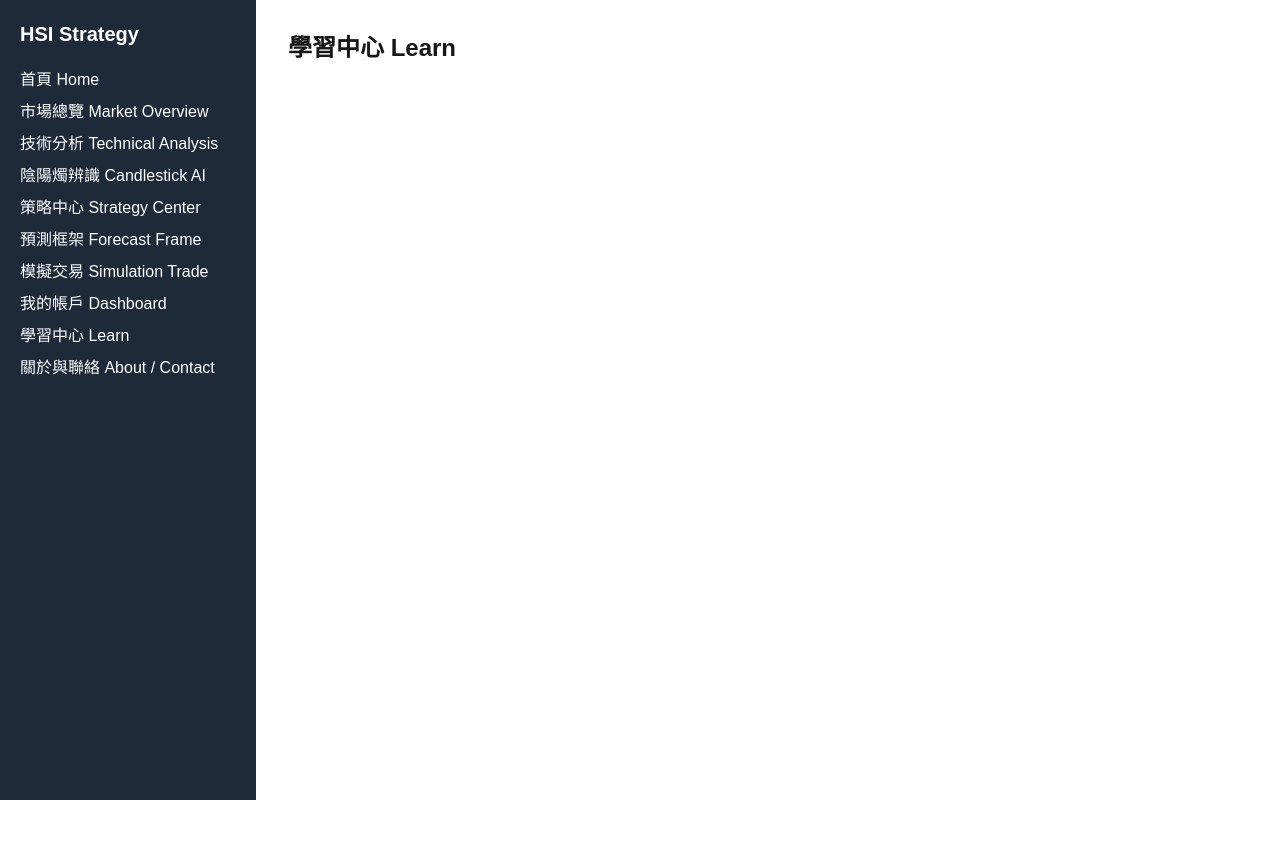
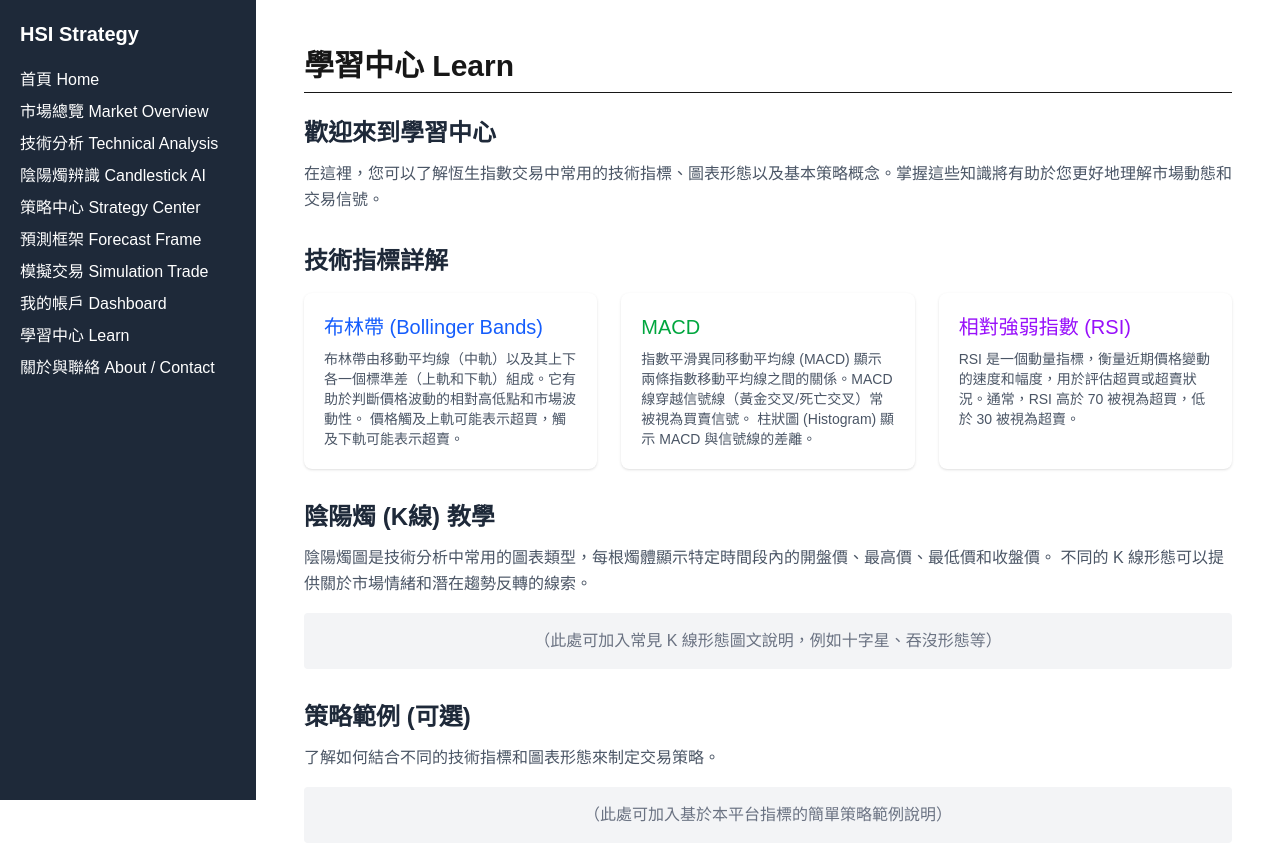
Before and after one commit to Amberlogy/hsi-strategy-app, a Next.js app in the folder nextjs/: page /learn in a window 1280 px wide. Shown: the top 860 px of the page. Before the commit the page ends 800 px from the top, so only its background shows below. Built offline with nearby package versions, Linux system fonts and the light colour scheme.

Commit message:
feat: Add basic structure and content for Learn page

```diff
--- a/nextjs/app/learn/page.tsx
+++ b/nextjs/app/learn/page.tsx
@@ -1,8 +1,75 @@
+import React from 'react';
+
 export default function LearnPage() {
   return (
-    <div>
-      <h1 className="text-2xl font-bold mb-4">學習中心 Learn</h1>
-      {/* 頁面內容將在此處添加 */}
+    <div className="container mx-auto p-4">
+      <h1 className="text-3xl font-bold mb-6 border-b pb-2">學習中心 Learn</h1>
+
+      <div className="space-y-8">
+        {/* Section 1: Introduction */}
+        <section>
+          <h2 className="text-2xl font-semibold mb-3 text-gray-800">歡迎來到學習中心</h2>
+          <p className="text-gray-600 leading-relaxed">
+            在這裡，您可以了解恆生指數交易中常用的技術指標、圖表形態以及基本策略概念。掌握這些知識將有助於您更好地理解市場動態和交易信號。
+          </p>
+        </section>
+
+        {/* Section 2: Technical Indicators */}
+        <section>
+          <h2 className="text-2xl font-semibold mb-4 text-gray-800">技術指標詳解</h2>
+          <div className="grid grid-cols-1 md:grid-cols-2 lg:grid-cols-3 gap-6">
+            {/* Indicator Card 1: Bollinger Bands */}
+            <div className="bg-white p-5 rounded-lg shadow">
+              <h3 className="text-xl font-medium mb-2 text-blue-600">布林帶 (Bollinger Bands)</h3>
+              <p className="text-gray-600 text-sm">
+                布林帶由移動平均線（中軌）以及其上下各一個標準差（上軌和下軌）組成。它有助於判斷價格波動的相對高低點和市場波動性。
+                價格觸及上軌可能表示超買，觸及下軌可能表示超賣。
+              </p>
+            </div>
+            {/* Indicator Card 2: MACD */}
+            <div className="bg-white p-5 rounded-lg shadow">
+              <h3 className="text-xl font-medium mb-2 text-green-600">MACD</h3>
+              <p className="text-gray-600 text-sm">
+                指數平滑異同移動平均線 (MACD) 顯示兩條指數移動平均線之間的關係。MACD 線穿越信號線（黃金交叉/死亡交叉）常被視為買賣信號。
+                柱狀圖 (Histogram) 顯示 MACD 與信號線的差離。
+              </p>
+            </div>
+            {/* Indicator Card 3: RSI */}
+            <div className="bg-white p-5 rounded-lg shadow">
+              <h3 className="text-xl font-medium mb-2 text-purple-600">相對強弱指數 (RSI)</h3>
+              <p className="text-gray-600 text-sm">
+                RSI 是一個動量指標，衡量近期價格變動的速度和幅度，用於評估超買或超賣狀況。通常，RSI 高於 70 被視為超買，低於 30 被視為超賣。
+              </p>
+            </div>
+            {/* Add more indicator cards if needed */}
+          </div>
+        </section>
+
+        {/* Section 3: Candlestick Patterns */}
+        <section>
+          <h2 className="text-2xl font-semibold mb-3 text-gray-800">陰陽燭 (K線) 教學</h2>
+          <p className="text-gray-600 leading-relaxed mb-4">
+            陰陽燭圖是技術分析中常用的圖表類型，每根燭體顯示特定時間段內的開盤價、最高價、最低價和收盤價。
+            不同的 K 線形態可以提供關於市場情緒和潛在趨勢反轉的線索。
+          </p>
+          {/* Add examples of candlestick patterns here */}
+          <div className="bg-gray-100 p-4 rounded">
+            <p className="text-gray-500 text-center">（此處可加入常見 K 線形態圖文說明，例如十字星、吞沒形態等）</p>
+          </div>
+        </section>
+
+        {/* Section 4: Strategy Examples (Optional) */}
+        <section>
+          <h2 className="text-2xl font-semibold mb-3 text-gray-800">策略範例 (可選)</h2>
+          <p className="text-gray-600 leading-relaxed mb-4">
+            了解如何結合不同的技術指標和圖表形態來制定交易策略。
+          </p>
+          <div className="bg-gray-100 p-4 rounded">
+             <p className="text-gray-500 text-center">（此處可加入基於本平台指標的簡單策略範例說明）</p>
+          </div>
+        </section>
+
+      </div>
     </div>
   );
 }
```
